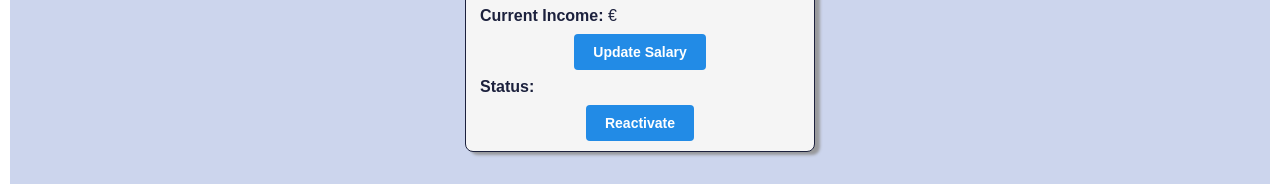
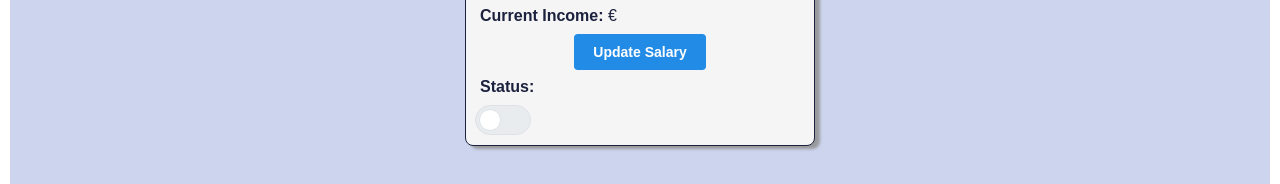
Before and after one commit to dieegoolimaa/emp.directory, a React (Vite) app: page /employees/1/management in a window 1280 px wide. Shown: the part 449-633 px from the top of the page. Built offline with nearby package versions, Linux system fonts and the light colour scheme; no server answers.

Commit message:
switch button

```diff
--- a/src/pages/EmployeeDetailPage.jsx
+++ b/src/pages/EmployeeDetailPage.jsx
@@ -15,7 +15,7 @@ const EmployeeDetailPage = () => {
       if (response.ok) {
         const data = await response.json();
         console.log(data);
-        setEmployee({ ...data, status: initialStatus });
+        setEmployee({ ...data });
       }
     } catch (error) {
       console.log(error);
--- a/src/pages/ManagementPage.jsx
+++ b/src/pages/ManagementPage.jsx
@@ -1,6 +1,6 @@
 import { useState, useEffect } from "react";
 import { Link, useParams, useNavigate } from "react-router-dom";
-import { Button } from "@mantine/core";
+import { Button, Switch } from "@mantine/core";
 import "./pages-style/managementpage.css";
 
 const API_URL = "http://localhost:4000";
@@ -43,7 +43,6 @@ const ManagementPage = () => {
       });
       if (response.ok) {
         setEmployee(updatedEmployee);
-        alert(`Employee status updated to ${newStatus}.`);
       } else {
         console.error("Failed to update employee status.");
       }
@@ -152,21 +151,17 @@ const ManagementPage = () => {
               </Button>
             )}
             <li>
-              <h3>
-                <b>Status:</b> {employee.status}
-              </h3>
-              {employee.status === "Active" ? (
-                <Button
-                  onClick={() => handleUpdateEmployeeStatus("Terminated")}
-                >
-                  Terminate
-                </Button>
-              ) : (
-                <Button onClick={() => handleUpdateEmployeeStatus("Active")}>
-                  Reactivate
-                </Button>
-              )}
-            </li>
+  <h3>
+    <b>Status:</b> {employee.status}
+  </h3>
+  <Switch
+    checked={employee.status === "Active"}
+    size="lg"
+    onChange={(event) =>
+      handleUpdateEmployeeStatus(event.currentTarget.checked ? "Active" : "Terminated")
+    }
+  />
+</li>
           </ul>
         </div>
       </div>
```
